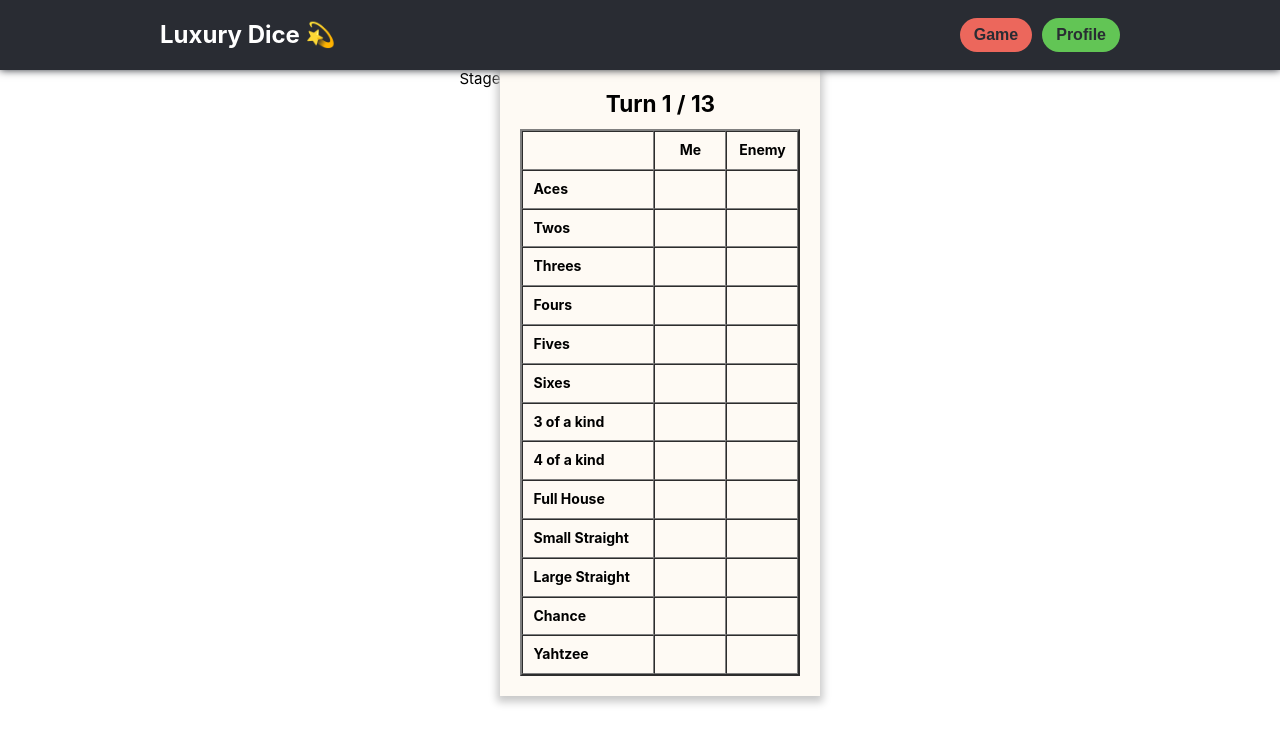
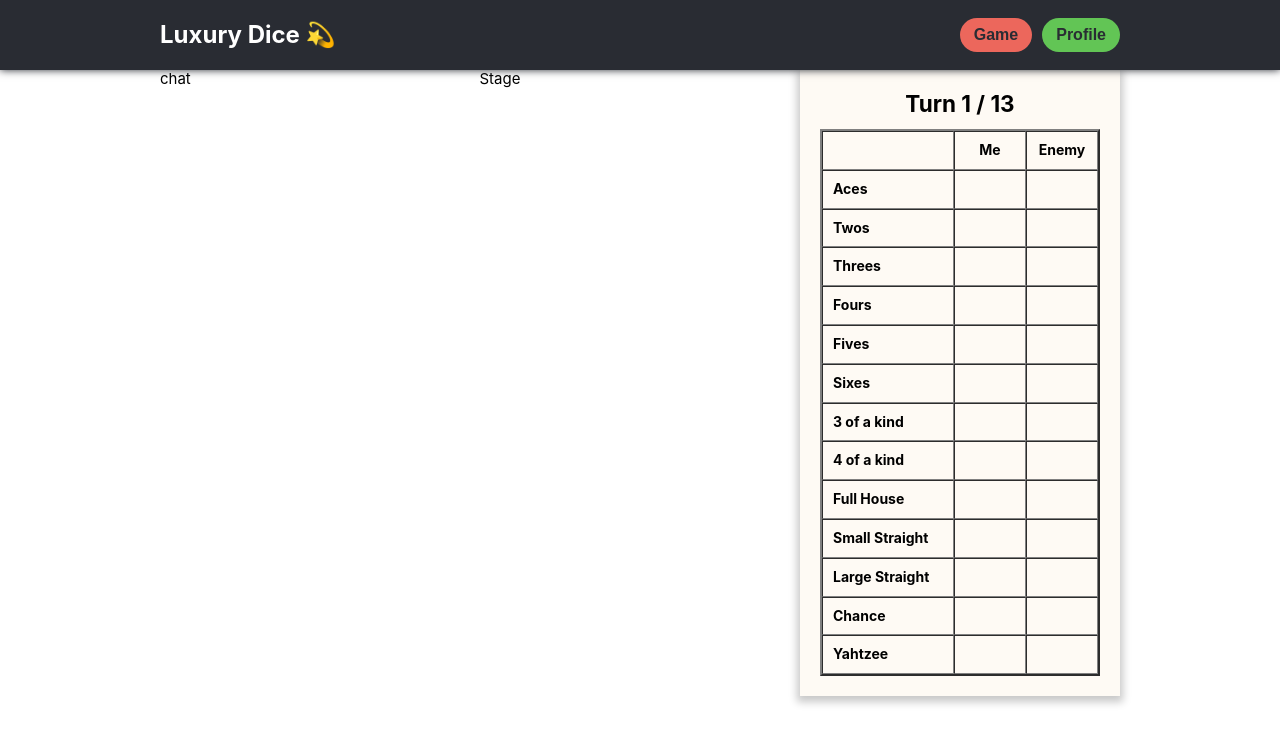
Before and after one commit to dengoyoon/luxury-dice-yahtzee, a React (Create React App) app: page /game in a window 1280 px wide. Shown: the top 744 px of the page. Built offline with nearby package versions, Linux system fonts and the light colour scheme.

Commit message:
게임 페이지 컴포넌트 배열

```diff
--- a/src/App.scss
+++ b/src/App.scss
@@ -45,6 +45,10 @@ a {
   justify-content: center;
 }
 
+.justify-content-space-between {
+  justify-content: space-between;
+}
+
 .align-items-center {
   align-items: center;
 }
--- /dev/null
+++ b/src/pages/game/components/Chat/chat.scss
@@ -0,0 +1,3 @@
+.chat {
+    width: 40px;
+}
--- /dev/null
+++ b/src/pages/game/components/Chat/index.jsx
@@ -0,0 +1,9 @@
+import React from "react";
+
+import "./chat.scss"
+
+export function Chat() {
+  return (<div className="chat">
+    chat
+  </div>);
+}
--- a/src/pages/game/components/ScoreTable/score-table.scss
+++ b/src/pages/game/components/ScoreTable/score-table.scss
@@ -1,6 +1,7 @@
 @import "/sass/abstracts/colors";
 
 .paper {
+    // margin-left: auto;
     background-color: rgb(254, 250, 244);
     padding: 20px;
     box-shadow: 0px 3px 8px 3px $SHADOW_GREY;
--- a/src/pages/game/components/Stage/index.jsx
+++ b/src/pages/game/components/Stage/index.jsx
@@ -1,7 +1,9 @@
 import React from "react";
 
+import "./stage.scss"
+
 export function Stage() {
-  return (<div>
+  return (<div className="stage">
     <div>Stage</div>
   </div>);
 }
--- /dev/null
+++ b/src/pages/game/components/Stage/stage.scss
@@ -0,0 +1,3 @@
+.stage {
+    // margin: 0 auto;
+}
--- a/src/pages/game/index.js
+++ b/src/pages/game/index.js
@@ -1,10 +1,12 @@
 import React, { useState } from "react";
+import { Chat } from "./components/Chat";
 import { ScoreTable } from "./components/ScoreTable";
 import { Stage } from "./components/Stage";
 
 export default function Game() {
   return (
-    <div className="game flex justify-content-center">
+    <div className="game flex justify-content-space-between">
+      <Chat />
       <Stage />
       <ScoreTable />
     </div>
```
